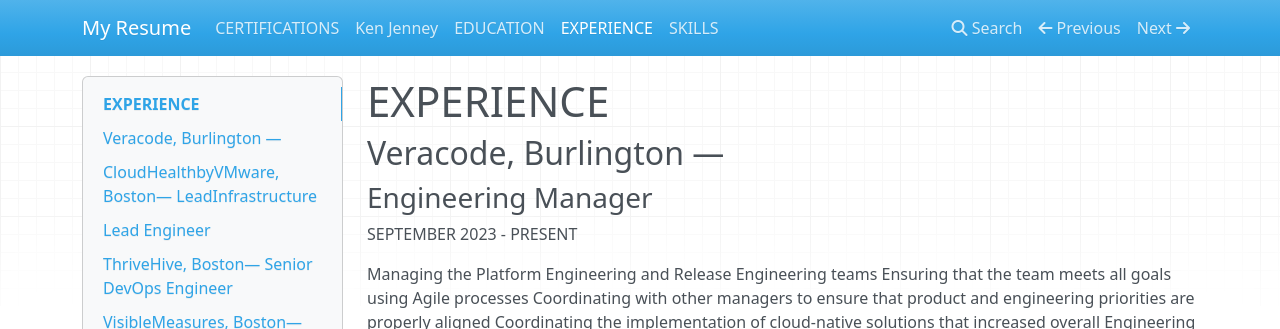
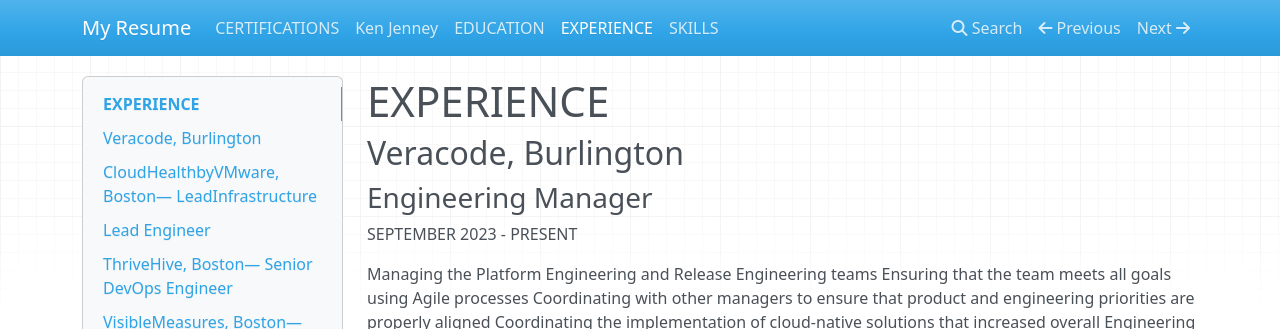
Before and after one commit to kjenney/myresume, an MkDocs documentation site: the page built from docs/experience.md, in a window 1280 px wide and 1351 px high. Shown: the top 329 px of the window. Built offline with MkDocs 1.6.1, drawn with Linux system fonts in a browser that asks for light colours; nearby versions of some CDN libraries.

```diff
--- a/docs/experience.md
+++ b/docs/experience.md
@@ -1,6 +1,6 @@
 # EXPERIENCE
 
-## Veracode, Burlington —
+## Veracode, Burlington
 
 ### Engineering Manager
 
```
